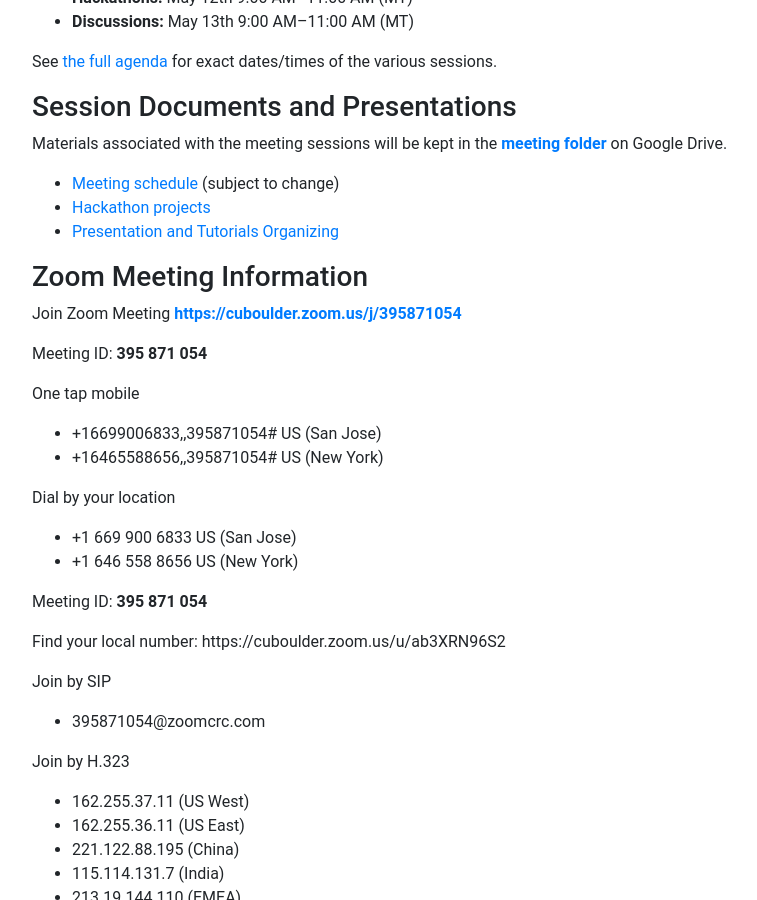
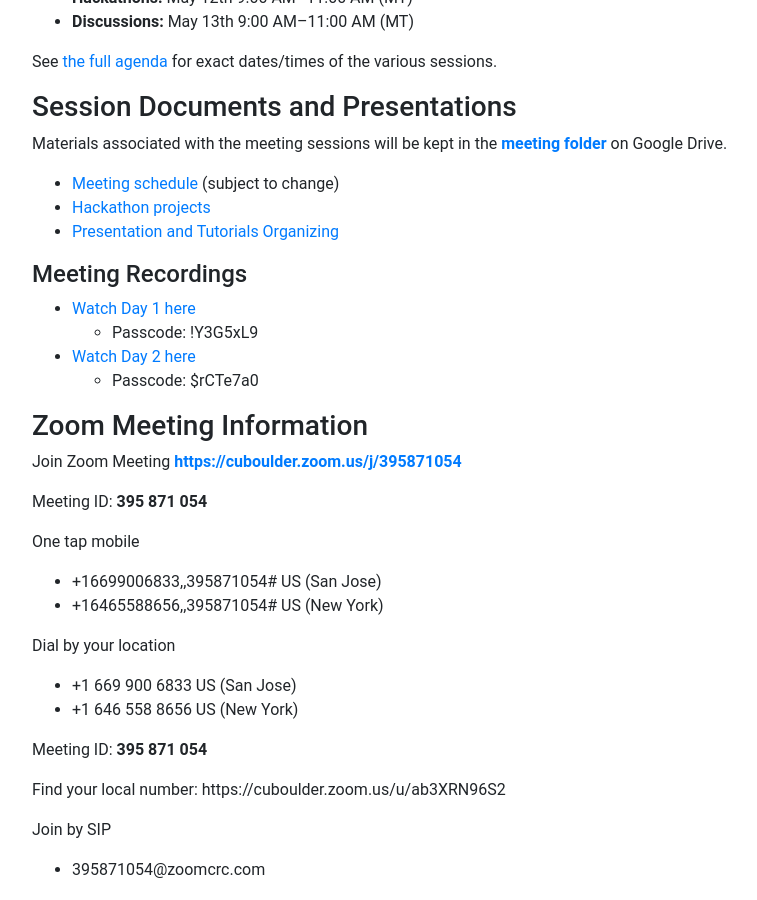
Before and after one commit to heliophysicsPy/heliophysicsPy.github.io, a Jekyll site: the page built from _pages/meetings/spring2021.md, in a window 1280 px wide and 900 px high, scrolled down 325 px. Shown: the whole window, without its empty margins (69-826 px from the left). Built offline with Jekyll 4.4.1, drawn with Linux system fonts in a browser that asks for light colours; nearby versions of some CDN libraries.

Commit message:
Add Zoom recordings to meeting page

```diff
--- a/_pages/meetings/spring2021.md
+++ b/_pages/meetings/spring2021.md
@@ -21,6 +21,13 @@
  - [Meeting schedule](https://docs.google.com/spreadsheets/d/1zyakyCm6tnahqjHZHZchYxPrq8mf5FYIY_U3bvIpHNg/edit#gid=0) (subject to change)
  - [Hackathon projects](https://docs.google.com/spreadsheets/d/1EUqKfj6iAEPj2AQsyeNyo03qlbCFL0jNoygja4N6KtQ/edit#gid=0)
  - [Presentation and Tutorials Organizing](https://docs.google.com/spreadsheets/d/1JKoWtBTkwsackg_DbFFb3EXHXNDko0mmBBTu9cc2A2g/edit#gid=0)
+
+#### Meeting Recordings
+
+ - [Watch Day 1 here](https://cuboulder.zoom.us/rec/share/fP-LpSikrHRYGEeJ-g9BMXLpZ78h67gSHy6iXvR937lE8OpQV07HoyD15mC1O-gD.Wif-UdiYIK8FU3PR)
+   - Passcode: !Y3G5xL9
+ - [Watch Day 2 here](https://cuboulder.zoom.us/rec/share/hQzT1TQLAIpmcG2LYv3W_e1KiHoA2stgaRSj-JEu74iO2dlVNC4t4GyqcaAZaA94.UXgwJcanCjiZ1OS6)
+   - Passcode: $rCTe7a0
 
 ### Zoom Meeting Information
 
```
